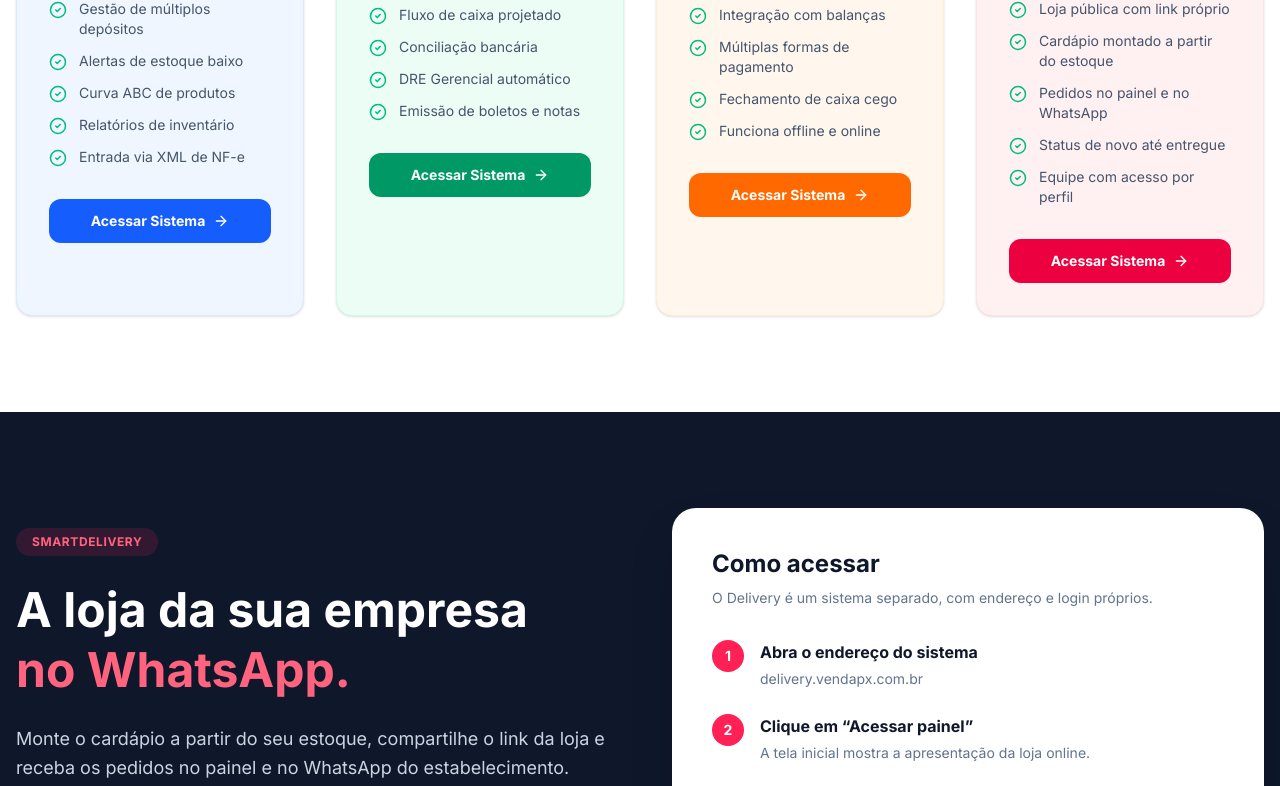
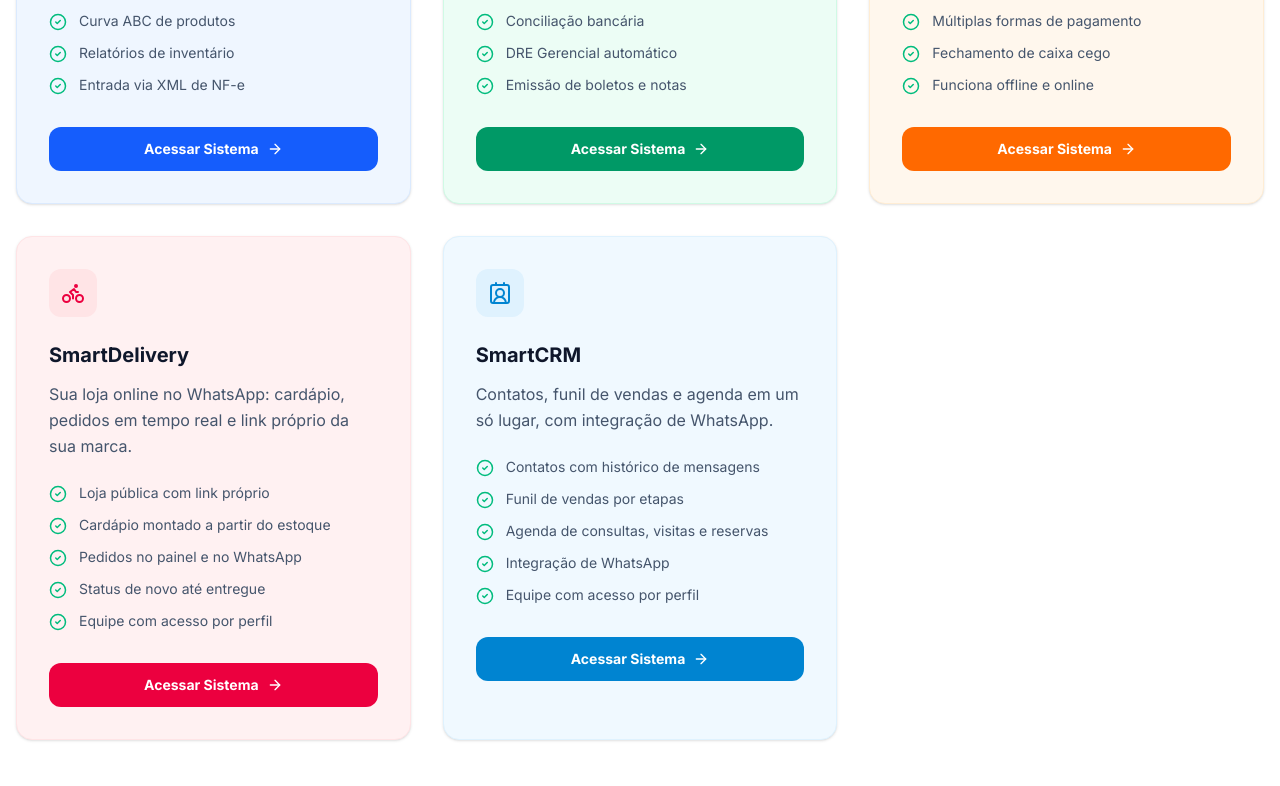
Before and after one commit to brunolopesdesouza87/vendapx, a React (Vite) app: page / in a window 1280 px wide. Shown: the part 2000-2786 px from the top of the page. Built offline with nearby package versions, Linux system fonts and the light colour scheme.

Commit message:
feat: add SmartCRM system (nav, card, dedicated section with access guide)

```diff
--- a/src/App.tsx
+++ b/src/App.tsx
@@ -10,7 +10,8 @@ import {
   ShieldCheck,
   BarChart3,
   Layers,
-  Bike
+  Bike,
+  ContactRound
 } from 'lucide-react';
 import { motion } from 'motion/react';
 import { BlogLayout, BlogList, BlogPostPage } from './blog';
@@ -30,6 +31,7 @@ const SISTEMAS = {
   financeiro: { label: 'Financeiro', url: 'https://financeiro.vendapx.com.br/', color: 'text-indigo-600'  },
   pdv:        { label: 'PDV',        url: 'https://pdv.vendapx.com.br/',        color: 'text-amber-600'   },
   delivery:   { label: 'Delivery',   url: 'https://delivery.vendapx.com.br/',   color: 'text-rose-600'    },
+  crm:        { label: 'CRM',        url: 'https://crm.vendapx.com.br/',        color: 'text-sky-600'     },
 };
 
 const FeatureCard = ({ icon: Icon, title, description, items, link, accentColor = 'bg-indigo-50 text-indigo-600', btnColor = 'bg-indigo-600 hover:bg-indigo-700', cardBg = 'bg-white', cardBorder = 'border-slate-100' }: { icon: any, title: string, description: string, items: string[], link?: string, accentColor?: string, btnColor?: string, cardBg?: string, cardBorder?: string }) => (
@@ -85,6 +87,7 @@ function LandingPage() {
             <a href={SISTEMAS.financeiro.url} target="_blank" rel="noopener noreferrer" className="hover:text-indigo-600 transition-colors">Financeiro</a>
             <a href={SISTEMAS.pdv.url} target="_blank" rel="noopener noreferrer" className="hover:text-amber-600 transition-colors">PDV</a>
             <a href={SISTEMAS.delivery.url} target="_blank" rel="noopener noreferrer" className="hover:text-rose-600 transition-colors">Delivery</a>
+            <a href={SISTEMAS.crm.url} target="_blank" rel="noopener noreferrer" className="hover:text-sky-600 transition-colors">CRM</a>
           </nav>
           <a
             href={CHECKOUT_URL}
@@ -111,7 +114,7 @@ function LandingPage() {
               <span className="text-indigo-600">em um só lugar.</span>
             </h1>
             <p className="text-xl text-slate-600 max-w-2xl mx-auto mb-12 leading-relaxed">
-              Controle de estoque, financeiro, PDV e delivery integrados nativamente.
+              Controle de estoque, financeiro, PDV, delivery e CRM integrados nativamente.
               Aumente sua produtividade e tenha visão total da sua empresa com a VendaPX.
             </p>
             <div className="flex flex-col sm:flex-row items-center justify-center gap-4">
@@ -188,13 +191,13 @@ function LandingPage() {
       <section id="sistemas" className="py-24 bg-white">
         <div className="max-w-7xl mx-auto px-4">
           <div className="text-center mb-16">
-            <h2 className="text-3xl md:text-5xl font-bold mb-6">Quatro Sistemas, Uma Só Solução</h2>
+            <h2 className="text-3xl md:text-5xl font-bold mb-6">Cinco Sistemas, Uma Só Solução</h2>
             <p className="text-slate-600 max-w-2xl mx-auto text-lg">
               Desenvolvemos ferramentas poderosas que funcionam de forma independente, mas brilham quando usadas em conjunto.
             </p>
           </div>
 
-          <div className="grid sm:grid-cols-2 xl:grid-cols-4 gap-8">
+          <div className="grid sm:grid-cols-2 lg:grid-cols-3 gap-8">
             <FeatureCard
               icon={Package}
               title="Controle de Estoque"
@@ -262,6 +265,23 @@ function LandingPage() {
               btnColor="bg-rose-600 hover:bg-rose-700"
               cardBg="bg-rose-50"
               cardBorder="border-rose-100"
+            />
+            <FeatureCard
+              icon={ContactRound}
+              title="SmartCRM"
+              description="Contatos, funil de vendas e agenda em um só lugar, com integração de WhatsApp."
+              items={[
+                "Contatos com histórico de mensagens",
+                "Funil de vendas por etapas",
+                "Agenda de consultas, visitas e reservas",
+                "Integração de WhatsApp",
+                "Equipe com acesso por perfil"
+              ]}
+              link={SISTEMAS.crm.url}
+              accentColor="bg-sky-100 text-sky-600"
+              btnColor="bg-sky-600 hover:bg-sky-700"
+              cardBg="bg-sky-50"
+              cardBorder="border-sky-100"
             />
           </div>
         </div>
@@ -333,6 +353,80 @@ function LandingPage() {
                   ))}
                 </ol>
                 <div className="mt-8 pt-6 border-t border-slate-100 text-sm text-slate-500">
+                  Dúvidas para liberar um acesso da equipe? Fale com o suporte pelo WhatsApp.
+                </div>
+              </div>
+            </div>
+          </div>
+        </div>
+      </section>
+
+      {/* CRM Section */}
+      <section id="crm" className="py-24 bg-white">
+        <div className="max-w-7xl mx-auto px-4">
+          <div className="flex flex-col lg:flex-row-reverse items-center gap-16">
+            <div className="lg:w-1/2">
+              <span className="inline-block px-4 py-1.5 bg-sky-50 text-sky-600 rounded-full text-xs font-bold uppercase tracking-wider mb-6">
+                SmartCRM
+              </span>
+              <h2 className="text-4xl md:text-5xl font-bold mb-6 leading-tight text-slate-900">
+                Contatos, funil de vendas e agenda <br />
+                <span className="text-sky-600">em um só lugar.</span>
+              </h2>
+              <p className="text-slate-600 text-lg mb-8 leading-relaxed">
+                Pensado para clínicas, consultórios odontológicos, imobiliárias e vendedores: acompanhe cada
+                oportunidade do primeiro contato até o fechamento, com agenda e WhatsApp no mesmo painel.
+              </p>
+              <ul className="space-y-4 mb-10">
+                {[
+                  'Contatos com histórico de mensagens',
+                  'Funil de vendas por etapas, com valor por estágio',
+                  'Agenda de consultas, visitas e reservas por profissional',
+                  'Integração de WhatsApp direto no atendimento',
+                  'Equipe com acesso por perfil (leitura ou gestão)'
+                ].map((item) => (
+                  <li key={item} className="flex items-start gap-3 text-slate-600">
+                    <CheckCircle2 size={20} className="text-sky-500 shrink-0 mt-0.5" />
+                    <span>{item}</span>
+                  </li>
+                ))}
+              </ul>
+              <a
+                href={SISTEMAS.crm.url}
+                target="_blank"
+                rel="noopener noreferrer"
+                className="inline-flex items-center gap-2 bg-sky-600 text-white px-8 py-4 rounded-full text-lg font-bold hover:bg-sky-700 transition-all shadow-xl shadow-sky-200"
+              >
+                Acessar o CRM <ArrowRight size={18} />
+              </a>
+            </div>
+
+            <div className="lg:w-1/2">
+              <div className="bg-slate-50 ring-1 ring-slate-200 p-8 md:p-10 rounded-3xl">
+                <h3 className="text-2xl font-bold mb-2 text-slate-900">Como acessar</h3>
+                <p className="text-slate-500 text-sm mb-8">
+                  O CRM é um sistema separado, com endereço e login próprios.
+                </p>
+                <ol className="space-y-6">
+                  {[
+                    { t: 'Abra o endereço do sistema', d: 'crm.vendapx.com.br' },
+                    { t: 'Clique em “Entrar”', d: 'No topo, ao lado do nome SmartCRM.' },
+                    { t: 'Entre com e-mail e senha', d: 'Use a conta da sua empresa. Esqueceu a senha? Em “Esqueceu sua senha?” enviamos um link por e-mail.' },
+                    { t: 'Escolha o seu segmento', d: 'Imobiliária, vendas, clínica de estética ou odontologia — o funil e a agenda já ficam configurados.' },
+                    { t: 'Cadastre seus contatos', d: 'Na aba “Contatos” importe leads e clientes, e acompanhe tudo no funil de vendas.' }
+                  ].map((step, i) => (
+                    <li key={step.t} className="flex gap-4">
+                      <span className="shrink-0 w-8 h-8 rounded-full bg-sky-600 text-white text-sm font-bold flex items-center justify-center">
+                        {i + 1}
+                      </span>
+                      <span>
+                        <b className="block mb-0.5 text-slate-900">{step.t}</b>
+                        <span className="text-slate-500 text-sm">{step.d}</span>
+                      </span>
+                    </li>
+                  ))}
+                </ol>
+                <div className="mt-8 pt-6 border-t border-slate-200 text-sm text-slate-500">
                   Dúvidas para liberar um acesso da equipe? Fale com o suporte pelo WhatsApp.
                 </div>
               </div>
@@ -442,6 +536,10 @@ function LandingPage() {
               </li>
               <li className="flex items-center gap-3 font-medium">
                 <CheckCircle2 size={20} className="text-emerald-500" />
+                CRM com funil de vendas e agenda
+              </li>
+              <li className="flex items-center gap-3 font-medium">
+                <CheckCircle2 size={20} className="text-emerald-500" />
                 Integração Nativa entre Sistemas
               </li>
               <li className="flex items-center gap-3 font-medium">
```
Also changed, not shown: 4 other files (tests, documents, lock files or other folders).
